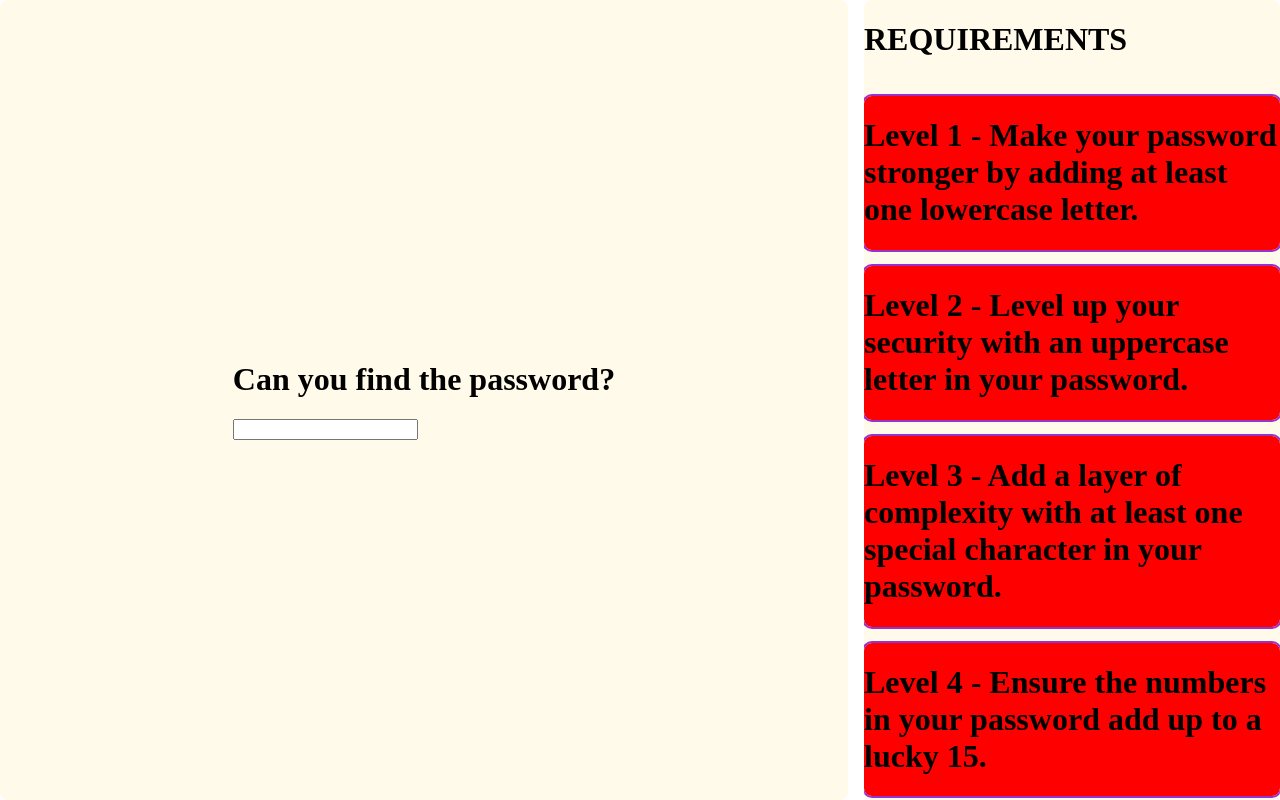
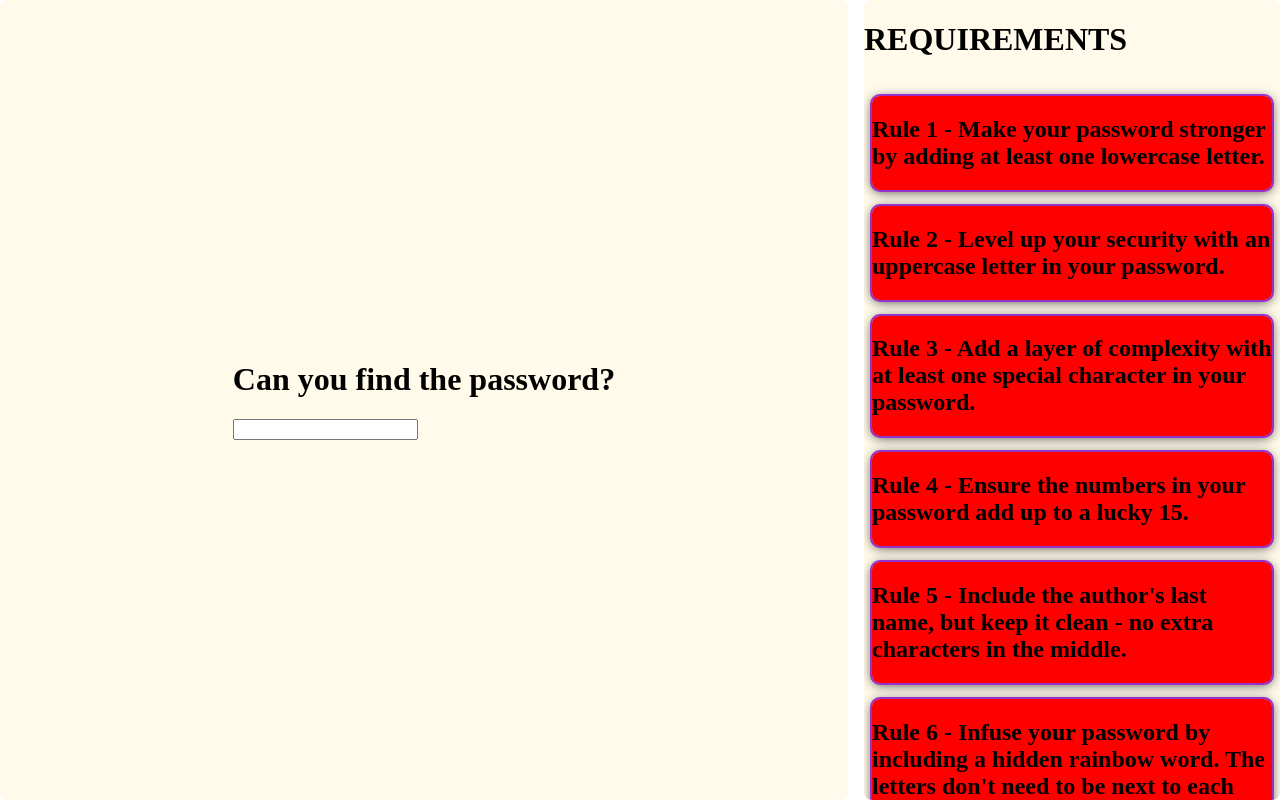
Before and after one commit to DrTevzadze/find_password, a React (Vite) app: page / in a window 1280 px wide. Built offline with nearby package versions, Linux system fonts and the light colour scheme.

Commit message:
change card styling

```diff
--- a/src/App.css
+++ b/src/App.css
@@ -38,6 +38,8 @@
 .card {
   outline: 2px solid darkorchid;
   border-radius: 8px;
+  margin: 0 0.5rem;
+  box-shadow: 0 2px 12px rgba(0, 0, 0, 0.7);
 }
 
 .red {
--- a/src/components/Card.jsx
+++ b/src/components/Card.jsx
@@ -2,7 +2,7 @@
 function Card({ content }) {
   return (
     <div>
-      <h1>{content}</h1>
+      <h2>{content}</h2>
     </div>
   );
 }
--- a/src/components/RequirementSection.jsx
+++ b/src/components/RequirementSection.jsx
@@ -101,7 +101,7 @@
     <>
       {cardData.map(({ content, isValid }, index) => (
         <div key={index} className={`card ${isValid ? "green" : "red"}`}>
-          <Card content={`Level ${index + 1} - ${content}`} text={text} />
+          <Card content={`Rule ${index + 1} - ${content}`} text={text} />
         </div>
       ))}
     </>
```
